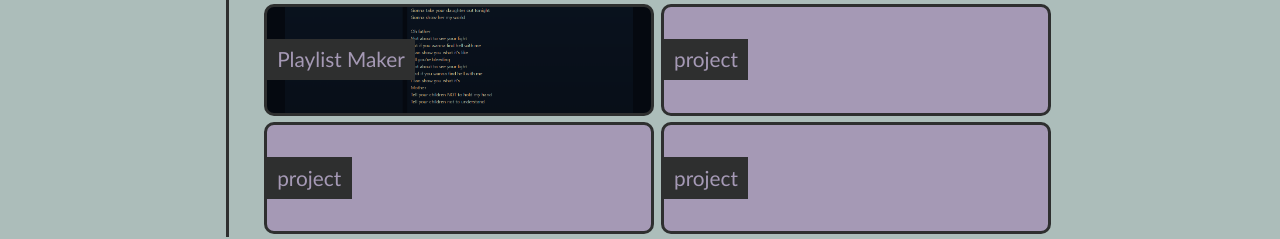
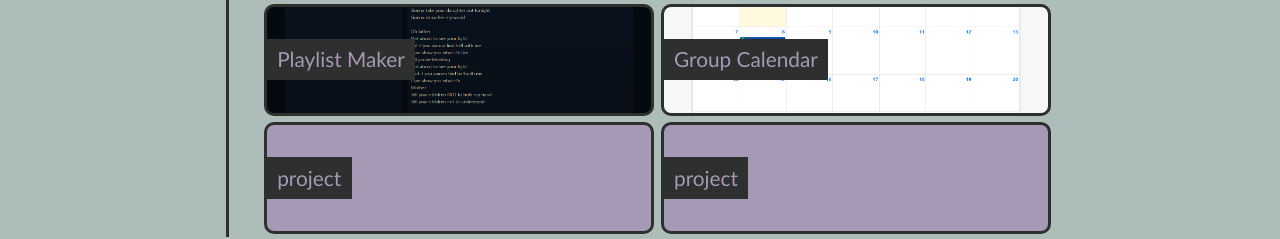
Before and after one commit to Karlfranzia/my-portfolio, a plain HTML site: page index.html in a window 1280 px wide. Shown: the part 713-952 px from the top of the page. Drawn offline with Linux system fonts and the light colour scheme.

Commit message:
added project 2

```diff
--- a/index.html
+++ b/index.html
@@ -52,8 +52,8 @@
              <p>Playlist Maker</p>
          </div>
 
-         <div class="p2">
-             <p>project</p>
+         <div id="group-calendar" class="p2">
+             <p>Group Calendar</p>
          </div>
 
          <div class="p2">
--- a/style.css
+++ b/style.css
@@ -83,6 +83,13 @@ section{
 
 #playlist-maker{
     background-image: url(./assets/screencapture-whitneywishart-github-io-project-one-lyrics-legend-2023-02-21-18_24_46.png);
+    background-size:     cover;
+    background-repeat:   no-repeat;
+    background-position: center center;
+}
+
+#group-calendar{
+    background-image: url(./assets/group-calendar.png);
     background-size:     cover;
     background-repeat:   no-repeat;
     background-position: center center;
```
Also changed, not shown: assets/group-calendar.png (added).
